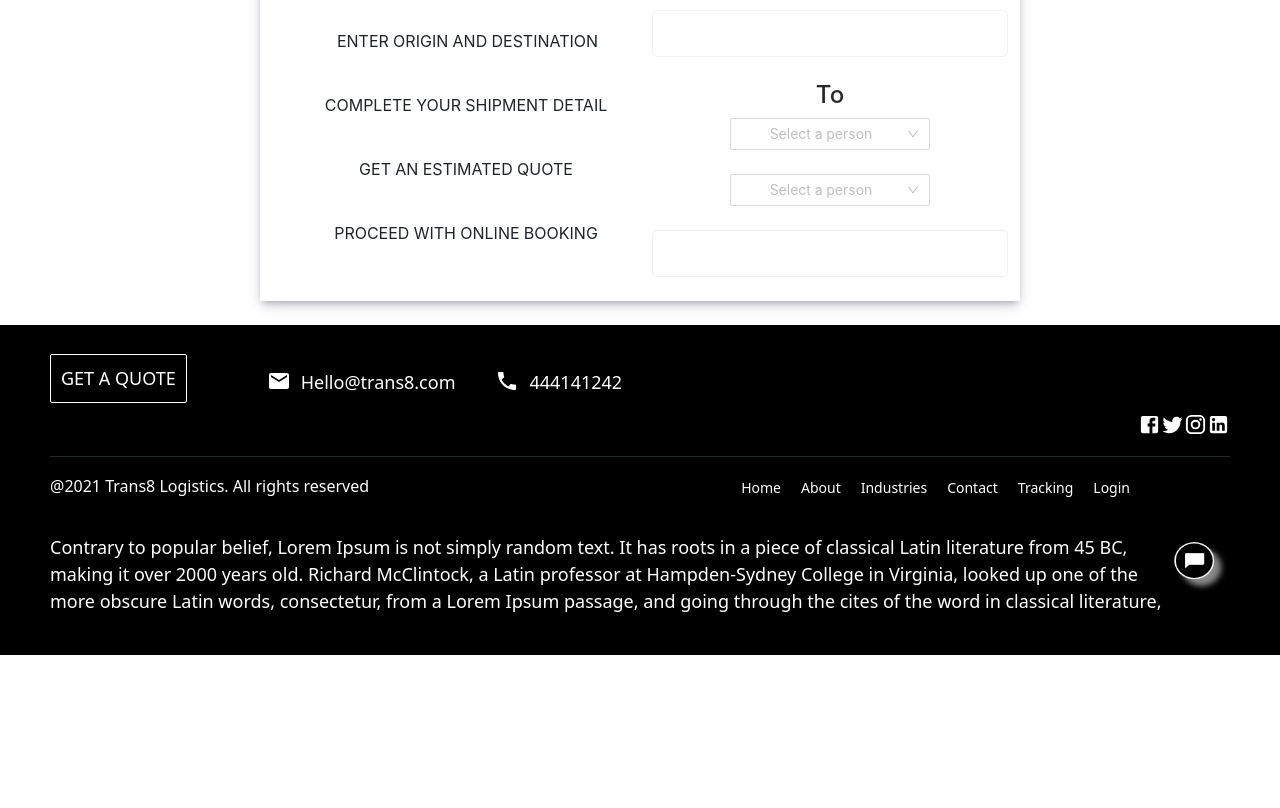
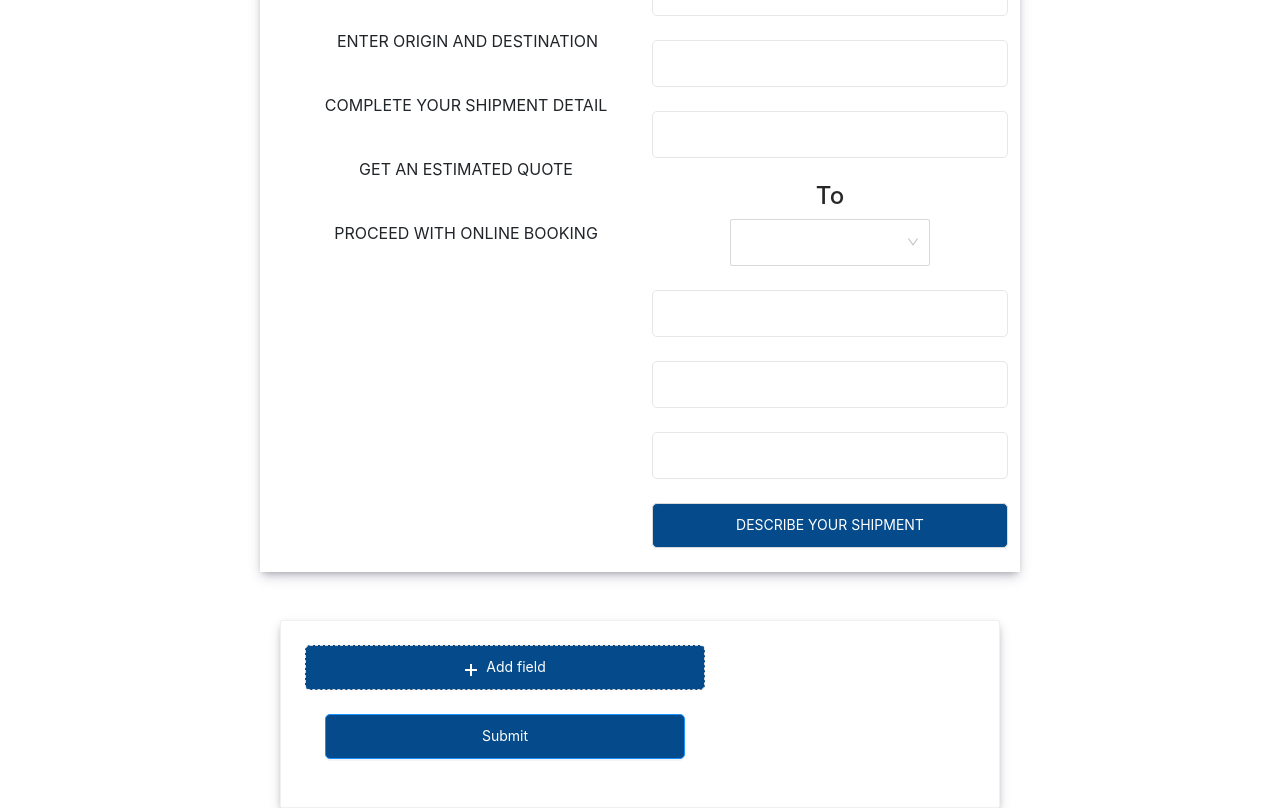
Before and after one commit to trans8-frontend/trans8-frontend, a React (Create React App) app: page /get-quote in a window 1280 px wide. Shown: the part 580-1388 px from the top of the page. Before the commit the page ends 1235 px from the top, so only its background shows below. Built offline with nearby package versions, Linux system fonts and the light colour scheme.

Commit message:
changes in quote page

```diff
--- a/src/App.css
+++ b/src/App.css
@@ -37,14 +37,14 @@
 p{
   font-size: 18px;
 }
-input[type='text'], input[type='password'], input[type='number'], textarea {
+input[type='text'], input[type='password'], input[type='number'],input[type='select'] textarea {
   -webkit-appearance: none;
   height: 47px;
   width: 100;
   background: #FFFFFF 0% 0% no-repeat padding-box !important;
-border: 1px solid #F2F2F2;
-border-radius: 5px;
-opacity: 1;
+  border: 1px solid #e7e7e7;
+  border-radius: 5px;
+  opacity: 1;
 }
 .ant-input-affix-wrapper:not(.ant-input-affix-wrapper-disabled):hover {
   border-color: #f9fafa;
--- /dev/null
+++ b/src/pages/GetQuote/DimensionBar.css
@@ -0,0 +1,9 @@
+.ant-form-item .ant-select, .ant-form-item .ant-cascader-picker.select-width{
+    min-width: 150px !important;
+  }
+  .ant-select-show-search.ant-select:not(.ant-select-customize-input) .ant-select-selector.select-width{
+    height: 100px;
+  }
+  .ant-select:not(.ant-select-customize-input) .ant-select-selector {
+      height: 47px !important;
+  }
--- /dev/null
+++ b/src/pages/GetQuote/DimensionBar.js
@@ -0,0 +1,106 @@
+import React, { useState } from 'react'
+import { Container, Row, Col } from 'react-bootstrap'
+import { Form, Input, Button, Space, Card, InputNumber, Select } from 'antd';
+import { MinusCircleOutlined, PlusOutlined } from '@ant-design/icons';
+import './DimensionBar.css'
+const { Option } = Select;
+const DimensionBar = () => {
+    const [dimension , setDimension] = useState("")
+
+    const onFinish = values => {
+        console.log('Received values of form:', values);
+    };
+
+    function onSelect(val){
+        setDimension(val)
+    }
+    return (
+        <div>
+            <Container className="container-height mt-5 mb-4">
+                <Row>
+                    <Col></Col>
+                    <Col md={8} lg={8} sm={12}>
+                        <Card bordered={true} className="card-style text-center">
+                            <Form name="dynamic_form_nest_item" onFinish={onFinish} autoComplete="off">
+                                <Form.List name="users">
+                                    {(fields, { add, remove }) => (
+                                        <>
+                                            {fields.map(({ key, name, fieldKey, ...restField }) => (
+                                                <Space key={key} style={{ display: 'flex', marginBottom: 8 }} align="baseline">
+                                                    <Form.Item
+                                                        {...restField}
+                                                        name={[name, 'first']}
+                                                        fieldKey={[fieldKey, 'first']}
+                                                        labelCol={{ span:24 }}
+                                                        label="WEIGHT CATEGORY"
+                                                        rules={[{ required: true, message: 'Missing first name' }]}
+                                                        className="select-width"
+                                                        placeholder="weight category"
+                                                    >
+                                                        <Select>
+                                                            <Option value="kg">Kg/cm</Option>
+                                                            <Option value="lb">Lb/in</Option>
+                                                        </Select>
+                                                    </Form.Item>
+                                                    <Form.Item
+                                                        {...restField}
+                                                        name={[name, 'weight']}
+                                                        fieldKey={[fieldKey, 'weight']}
+                                                        labelCol={{ span:24 }}
+                                                        label="WEIGHT"
+                                                        rules={[{ required: true, message: 'Missing first name' }]}
+                                                        className="select-width"
+
+                                                    >
+                                                        <Select onSelect={onSelect}>
+                                                            <Option value="small">0 - 20</Option>
+                                                            <Option value="medium">20 - 40</Option>
+                                                            <Option value="large">40 - 60</Option>
+                                                        </Select>
+                                                    </Form.Item>
+                                                    <Form.Item
+                                                        {...restField}
+                                                        name={[name, 'dimension']}
+                                                        fieldKey={[fieldKey, 'dimension']}
+                                                        labelCol={{ span: 24 }}
+                                                        label="DIMENSION"
+                                                        rules={[{ required: true, message: 'Missing last name' }]}
+                                                    >
+                                                        <Input  value={dimension} />
+                                                    </Form.Item>
+                                                    <Form.Item
+                                                        {...restField}
+                                                        name={[name, 'inc']}
+                                                        fieldKey={[fieldKey, 'last']}
+                                                        labelCol={{ span: 24 }}
+                                                        label="NO OF PACKAGES"
+                                                        rules={[{ required: true, message: 'Missing last name' }]}
+                                                    >
+                                                        <Button style={{ width: "15%" }}>-</Button><InputNumber min={1} placeholder="Last Name" /><Button style={{ width: "15%" }}>+</Button>
+                                                    </Form.Item>
+                                                    <MinusCircleOutlined onClick={() => remove(name)} />
+                                                </Space>
+                                            ))}
+                                            <Form.Item>
+                                                <Button type="dashed" onClick={() => add()} block icon={<PlusOutlined />}>
+                                                    Add field
+                                                </Button>
+                                            </Form.Item>
+                                        </>
+                                    )}
+                                </Form.List>
+                                <Form.Item>
+                                    <Button type="primary" htmlType="submit">
+                                        Submit
+                                    </Button>
+                                </Form.Item>
+                            </Form>
+                        </Card>
+                    </Col>
+                    <Col></Col>
+                </Row>
+            </Container>
+        </div>
+    )
+}
+export default DimensionBar;
--- a/src/pages/GetQuote/GetQoute.css
+++ b/src/pages/GetQuote/GetQoute.css
@@ -15,3 +15,9 @@
       margin-top: 40px;
       list-style: none;
   }
+  .ant-form-item .ant-select, .ant-form-item .ant-cascader-picker{
+    min-width: 400px !important;
+  }
+  .ant-select-show-search.ant-select:not(.ant-select-customize-input) .ant-select-selector{
+    height: 47px;
+  }
--- a/src/pages/GetQuote/GetQoute.js
+++ b/src/pages/GetQuote/GetQoute.js
@@ -1,27 +1,37 @@
-import React from 'react'
+import React, { useState } from 'react'
 import { Container, Row, Col } from 'react-bootstrap'
-import { Card, Form, Input } from 'antd';
+import { Card, Form, Input , Button } from 'antd';
 import { Select } from 'antd';
 import './GetQoute.css'
 import elipse from '../../assets/Ellipse1.png'
-import { create_quote } from '../../redux-services/user-services/user-services';
+import { autoAddressPick, autoCityPick, create_quote } from '../../redux-services/user-services/user-services';
+import DimensionBar from './DimensionBar';
 const { Option } = Select;
 
 const GetQoute = () => {
-    function onChange(value) {
-        console.log(`selected ${value}`);
+    const [country, setCountry] = useState([])
+    const [city, setCity] = useState([])
+
+    const [country_to , setCountry_to] = useState([])
+    const [city_to, setCity_to] = useState([])
+
+    function onChange() {
     }
 
-    function onBlur() {
-        console.log('blur');
-    }
-
-    function onFocus() {
-        console.log('focus');
+    function onSelect(val, key) {
+        autoCityPick(key.value, setCity)
     }
 
     function onSearch(val) {
-        console.log('search:', val);
+        autoAddressPick(val, setCountry)
+    }
+
+    function onSearchTo(value) {
+        autoAddressPick(value, setCountry_to)
+    }
+
+    function onSelectTo(val , key){
+        autoCityPick(key.value, setCity_to)
     }
 
     const onFinish = (values) => {
@@ -58,7 +68,36 @@ const GetQoute = () => {
                                 </ul>
                             </Col>
                             <Col md={6} lg={6} sm={12}>
-                                <Form onFinish={onFinish}>
+                                <Form onFinish={onFinish}
+                                    fields={
+                                        [
+                                            {
+                                                name: "city",
+                                                value: city.City
+                                            },
+                                            {
+                                                name: "postal_code",
+                                                value: city.PostalCode
+                                            },
+                                            {
+                                                name: "provinance",
+                                                value: city.Province
+                                            },
+                                            {
+                                                name: "city_to",
+                                                value: city_to.City
+                                            },
+                                            {
+                                                name: "postal_code_to",
+                                                value: city_to.PostalCode
+                                            },
+                                            {
+                                                name: "province_to",
+                                                value: city_to.Province
+                                            },
+                                        ]
+                                    }
+                                >
                                     <h4>From</h4>
                                     <Form.Item name="country">
                                         <Select
@@ -66,75 +105,61 @@ const GetQoute = () => {
                                             style={{ width: 200 }}
                                             placeholder="Select a person"
                                             optionFilterProp="children"
-                                            onChange={onChange}
-
+                                            onSelect={onSelect}
+                                            onSearch={onSearch}
                                             filterOption={(input, option) =>
                                                 option.children.toLowerCase().indexOf(input.toLowerCase()) >= 0
                                             }
                                         >
-                                            <Option value="jack">Jack</Option>
+                                            {country.length > 1 && country.map((e, i) => <Option key={`country${i}`} value={e?.Id}>{e?.Text}</Option>)}
                                         </Select>
                                     </Form.Item>
-                                    <Form.Item name="country">
+
+                                    <Form.Item name="city">
+                                        <Input defaultValue={city?.City} />
+                                    </Form.Item>
+                                    <Form.Item name="provinance">
+                                        <Input defaultValue={city?.Province} />
+                                    </Form.Item>
+                                    <Form.Item name="postal_code">
+                                        <Input defaultValue={city?.PostalCode} />
+                                    </Form.Item>
+
+                                    <h4>To</h4>
+                                    <Form.Item name="country_to">
                                         <Select
                                             showSearch
                                             style={{ width: 200 }}
-                                            placeholder="Select a person"
                                             optionFilterProp="children"
-                                            onChange={onChange}
-
+                                            onSearch={onSearchTo}
+                                            onSelect={onSelectTo}
                                             filterOption={(input, option) =>
                                                 option.children.toLowerCase().indexOf(input.toLowerCase()) >= 0
                                             }
                                         >
-                                            <Option value="jack">Jack</Option>
+                                           {country_to.length > 1 && country_to.map((e, i) => <Option key={`country${i}`} value={e?.Id}>{e?.Text}</Option>)}
                                         </Select>
                                     </Form.Item>
-                                    <Form.Item name="country">
-                                        <Input />
+                                    <Form.Item name="city_to">
+                                        <Input value="" />
                                     </Form.Item>
-
-                                    <h4>To</h4>
-                                    <Form.Item name="country">
-                                        <Select
-                                            showSearch
-                                            style={{ width: 200 }}
-                                            placeholder="Select a person"
-                                            optionFilterProp="children"
-                                            onChange={onChange}
-
-                                            filterOption={(input, option) =>
-                                                option.children.toLowerCase().indexOf(input.toLowerCase()) >= 0
-                                            }
-                                        >
-                                            <Option value="jack">Jack</Option>
-                                        </Select>
+                                    <Form.Item name="province_to">
+                                        <Input value="" />
                                     </Form.Item>
-                                    <Form.Item name="country">
-                                        <Select
-                                            showSearch
-                                            style={{ width: 200 }}
-                                            placeholder="Select a person"
-                                            optionFilterProp="children"
-                                            onChange={onChange}
-
-                                            filterOption={(input, option) =>
-                                                option.children.toLowerCase().indexOf(input.toLowerCase()) >= 0
-                                            }
-                                        >
-                                            <Option value="jack">Jack</Option>
-                                        </Select>
+                                    <Form.Item name="postal_code_to">
+                                        <Input value="" />
                                     </Form.Item>
-                                    <Form.Item name="country">
-                                        <Input />
+                                    <Form.Item>
+                                        <Button className="submit-btn" style={{width:"100%"}}>DESCRIBE YOUR SHIPMENT</Button>
                                     </Form.Item>
                                 </Form>
                             </Col>
                         </Row>
                     </Col>
                     <Col md={2} lg={2} sm={0}></Col>
+                </Row>
 
-                </Row>
+                <DimensionBar />
 
             </Container>
         </div>
```
Also changed, not shown: src/redux-services/user-services/user-services.js (+23 -0 lines).
